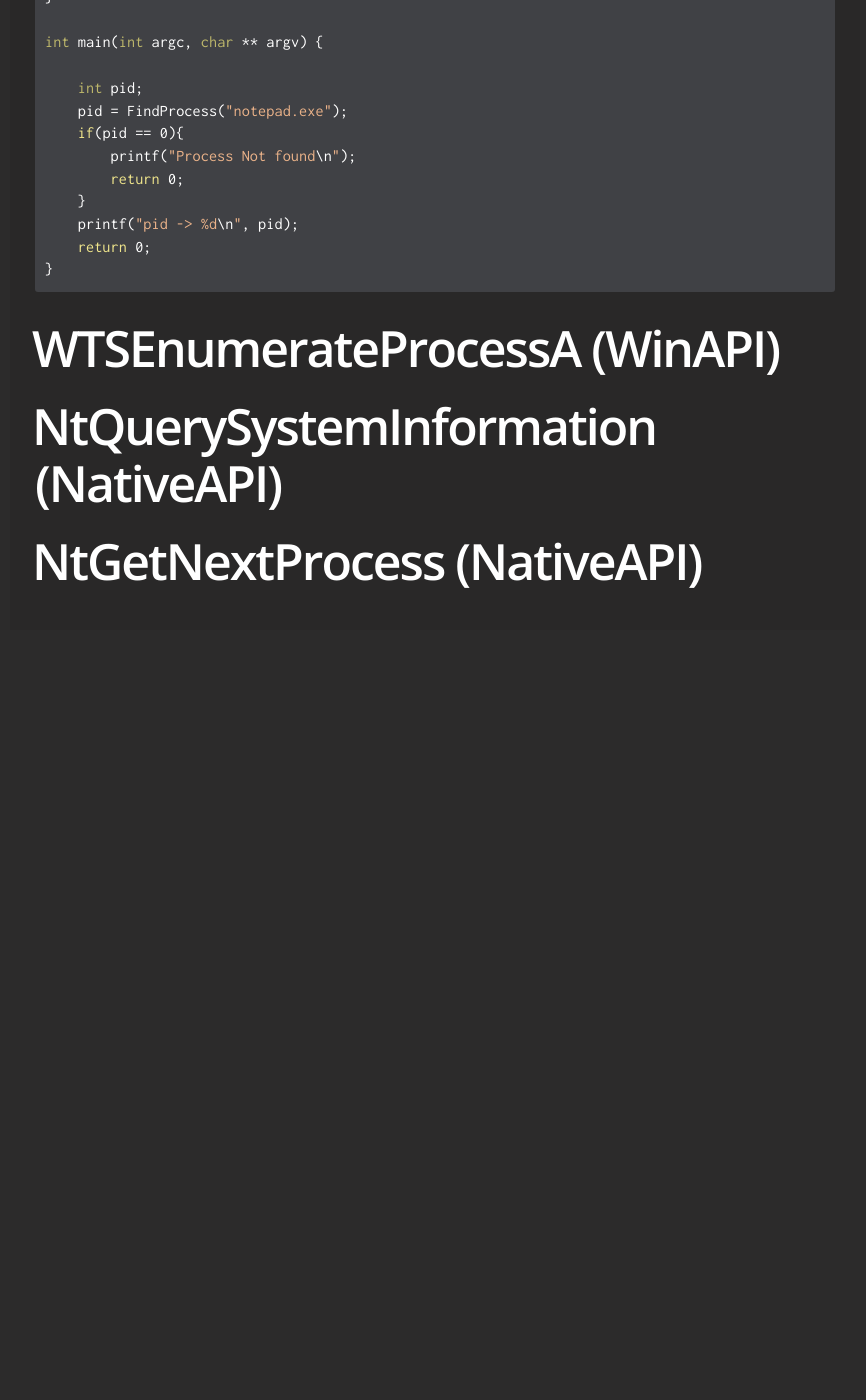
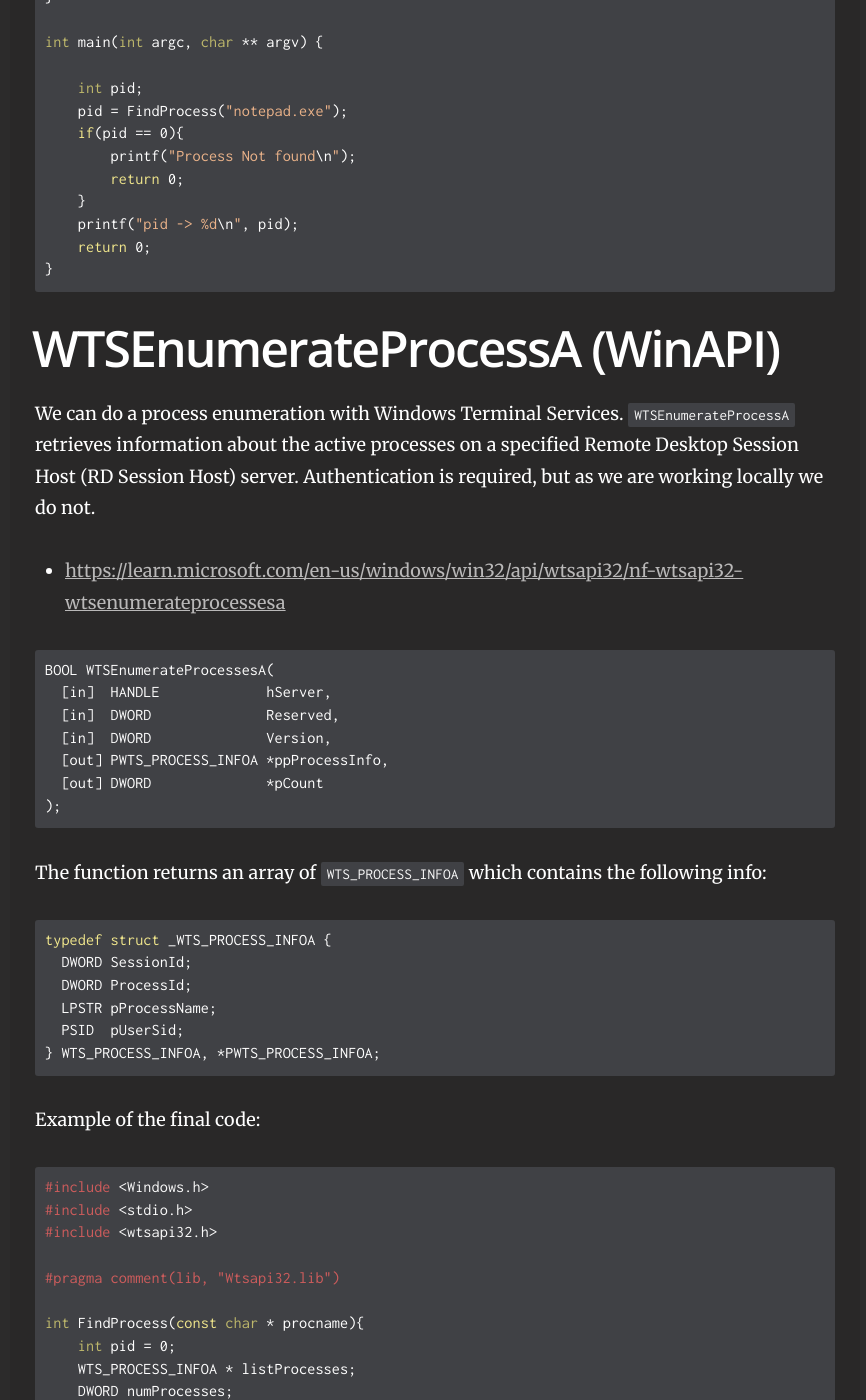
Before and after one commit to benjugat/rtnotes, a Jekyll site: the page built from _docs/malware/object-enumeration/processes.md, in a window 1280 px wide and 1400 px high, scrolled down 3985 px. Shown: the whole window, without its empty margins (355-1221 px from the left). Built offline with Jekyll 4.4.1, drawn with Linux system fonts in a browser that asks for light colours; before the commit the page ends 4615 px from its top, so only the background shows below that; some of the changed text lies outside the part shown.

Commit message:
process enumeration

````diff
--- a/_docs/malware/object-enumeration/processes.md
+++ b/_docs/malware/object-enumeration/processes.md
@@ -162,7 +162,70 @@ int main(int argc, char ** argv) {
 
 # WTSEnumerateProcessA (WinAPI)
 
+We can do a process enumeration with Windows Terminal Services. `WTSEnumerateProcessA` retrieves information about the active processes on a specified Remote Desktop Session Host (RD Session Host) server. Authentication is required, but as we are working locally we do not.
 
+* [https://learn.microsoft.com/en-us/windows/win32/api/wtsapi32/nf-wtsapi32-wtsenumerateprocessesa](https://learn.microsoft.com/en-us/windows/win32/api/wtsapi32/nf-wtsapi32-wtsenumerateprocessesa)
+
+```cpp
+BOOL WTSEnumerateProcessesA(
+  [in]  HANDLE             hServer,
+  [in]  DWORD              Reserved,
+  [in]  DWORD              Version,
+  [out] PWTS_PROCESS_INFOA *ppProcessInfo,
+  [out] DWORD              *pCount
+);
+```
+
+The function returns an array of `WTS_PROCESS_INFOA` which contains the following info:
+
+```cpp
+typedef struct _WTS_PROCESS_INFOA {
+  DWORD SessionId;
+  DWORD ProcessId;
+  LPSTR pProcessName;
+  PSID  pUserSid;
+} WTS_PROCESS_INFOA, *PWTS_PROCESS_INFOA;
+```
+
+Example of the final code:
+
+```cpp
+#include <Windows.h>
+#include <stdio.h>
+#include <wtsapi32.h>
+
+#pragma comment(lib, "Wtsapi32.lib")
+
+int FindProcess(const char * procname){
+    int pid = 0;
+    WTS_PROCESS_INFOA * listProcesses;
+    DWORD numProcesses;
+
+    // Get a list of (WTS_PROCESS_INFOA) Process
+    if (WTSEnumerateProcessesA(WTS_CURRENT_SERVER_HANDLE , 0, 1, &listProcesses, &numProcesses) == 0){
+        return 0;
+    }
+    for(int i=0; i<numProcesses;i++){
+        if (lstrcmpiA(procname, listProcesses[i].pProcessName) == 0) {
+            pid = listProcesses[i].ProcessId;
+            break;
+        }
+    }
+    return pid;
+}
+
+int main(int argc, char ** argv) {
+
+    int pid;
+    pid = FindProcess("notepad.exe");
+    if(pid == 0){
+        printf("Process Not found\n");
+        return 0;
+    }
+    printf("pid -> %d\n", pid);
+    return 0;
+}
+```
 # NtQuerySystemInformation (NativeAPI)
 
 # NtGetNextProcess (NativeAPI)
````
